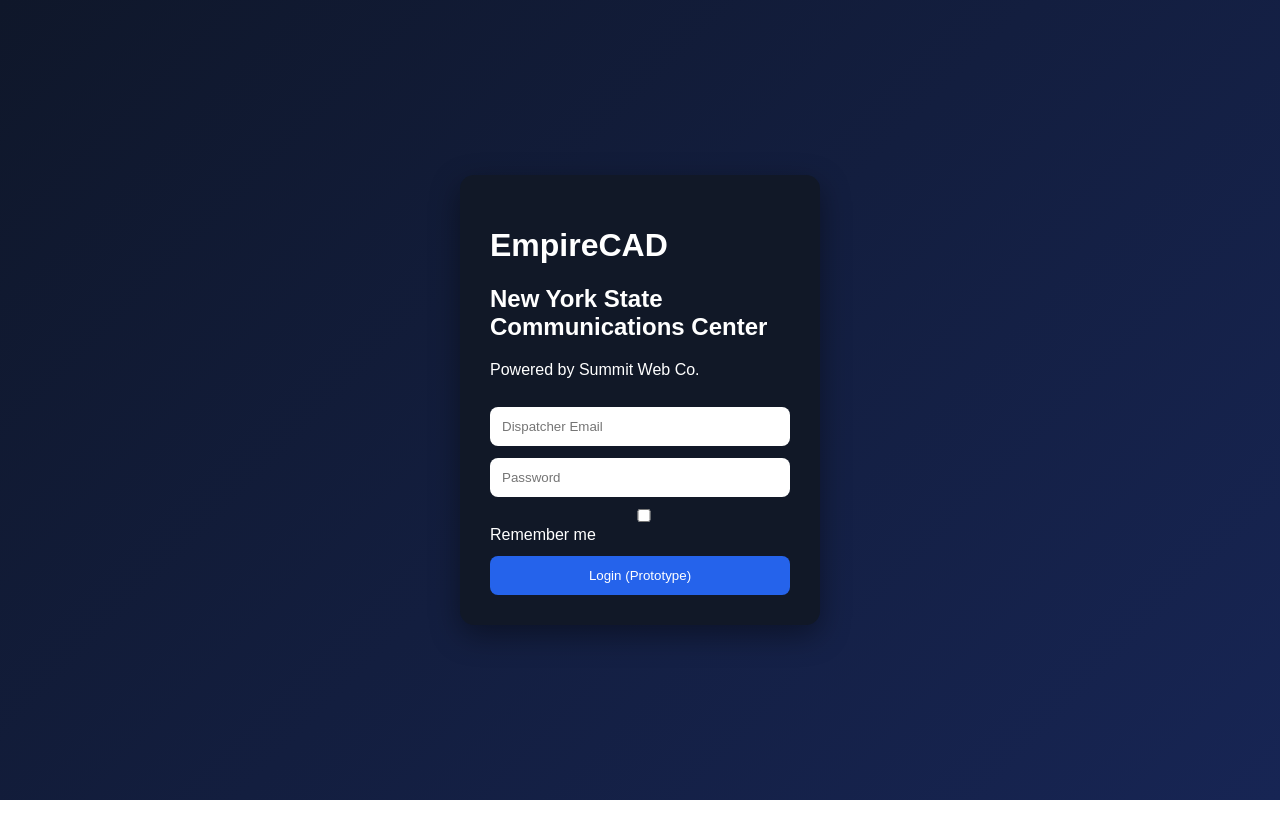
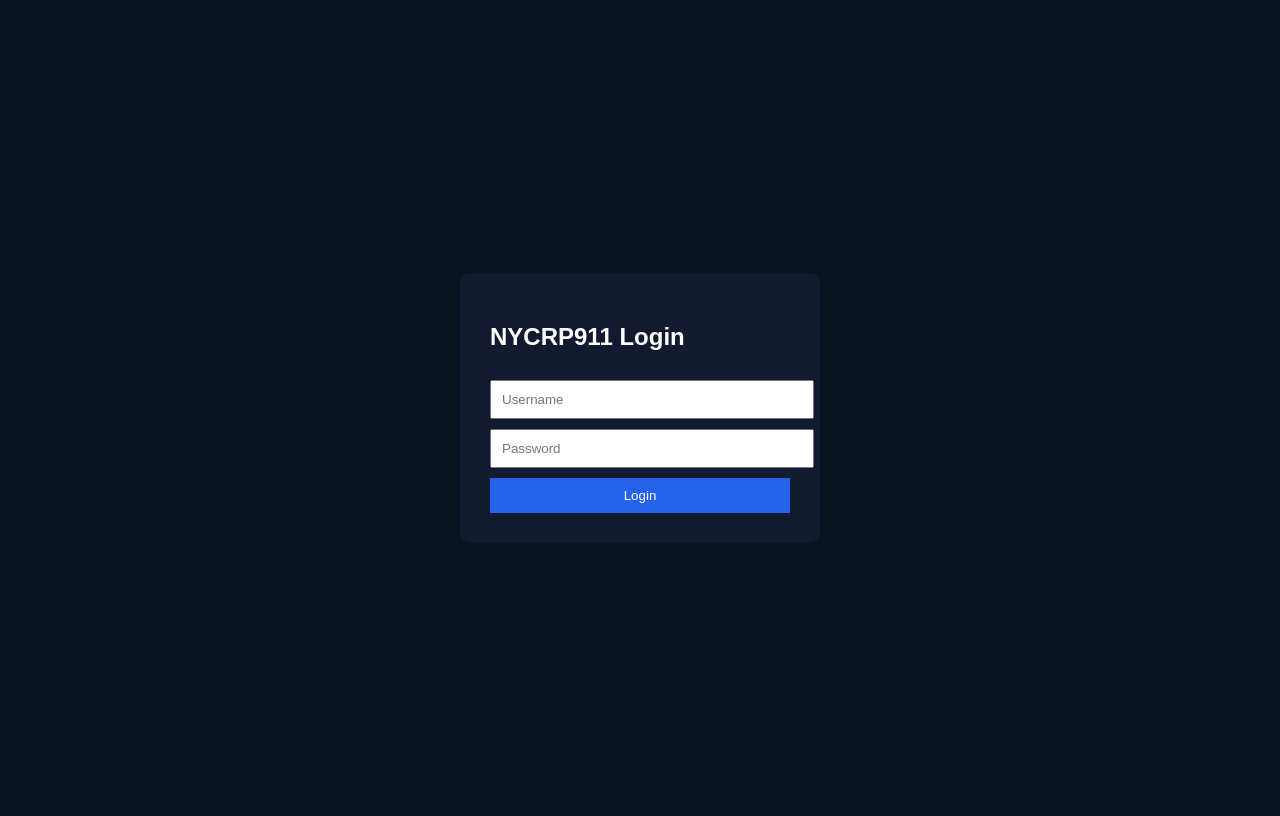
Before and after one commit to moyersd28-cyber/NYCRP911, a plain HTML site: page index.html in a window 1280 px wide. Drawn offline with Linux system fonts and the light colour scheme; files that its build step writes are made by us from their sources.

Commit message:
Update index.html

```diff
--- a/index.html
+++ b/index.html
@@ -1,20 +1,58 @@
 <!DOCTYPE html>
-<html lang="en">
+<html>
 <head>
-<meta charset="UTF-8">
-<meta name="viewport" content="width=device-width,initial-scale=1">
-<title>EmpireCAD - Login</title>
-<link rel="stylesheet" href="css/style.css">
+  <title>NYCRP911 Login</title>
+  <style>
+    body {
+      font-family: Arial;
+      background: #0b1220;
+      color: white;
+      display: flex;
+      justify-content: center;
+      align-items: center;
+      height: 100vh;
+    }
+    .box {
+      background: #111a2e;
+      padding: 30px;
+      border-radius: 10px;
+      width: 300px;
+    }
+    input, button {
+      width: 100%;
+      padding: 10px;
+      margin-top: 10px;
+    }
+    button {
+      background: #2563eb;
+      border: none;
+      color: white;
+    }
+  </style>
 </head>
-<body class="login">
-<div class="login-card">
-<h1>EmpireCAD</h1>
-<h2>New York State Communications Center</h2>
-<p class="subtitle">Powered by Summit Web Co.</p>
-<input type="email" placeholder="Dispatcher Email">
-<input type="password" placeholder="Password">
-<label><input type="checkbox"> Remember me</label>
-<button onclick="location.href='dashboard.html'">Login (Prototype)</button>
+
+<body>
+
+<div class="box">
+  <h2>NYCRP911 Login</h2>
+  <input id="user" placeholder="Username">
+  <input id="pass" type="password" placeholder="Password">
+  <button onclick="login()">Login</button>
 </div>
+
+<script>
+function login() {
+  const u = document.getElementById("user").value;
+  const p = document.getElementById("pass").value;
+
+  if(u && p) {
+    localStorage.setItem("loggedIn", "true");
+    window.location.href = "dashboard.html";
+  } else {
+    alert("Enter credentials");
+  }
+}
+</script>
+
 </body>
 </html>
```
